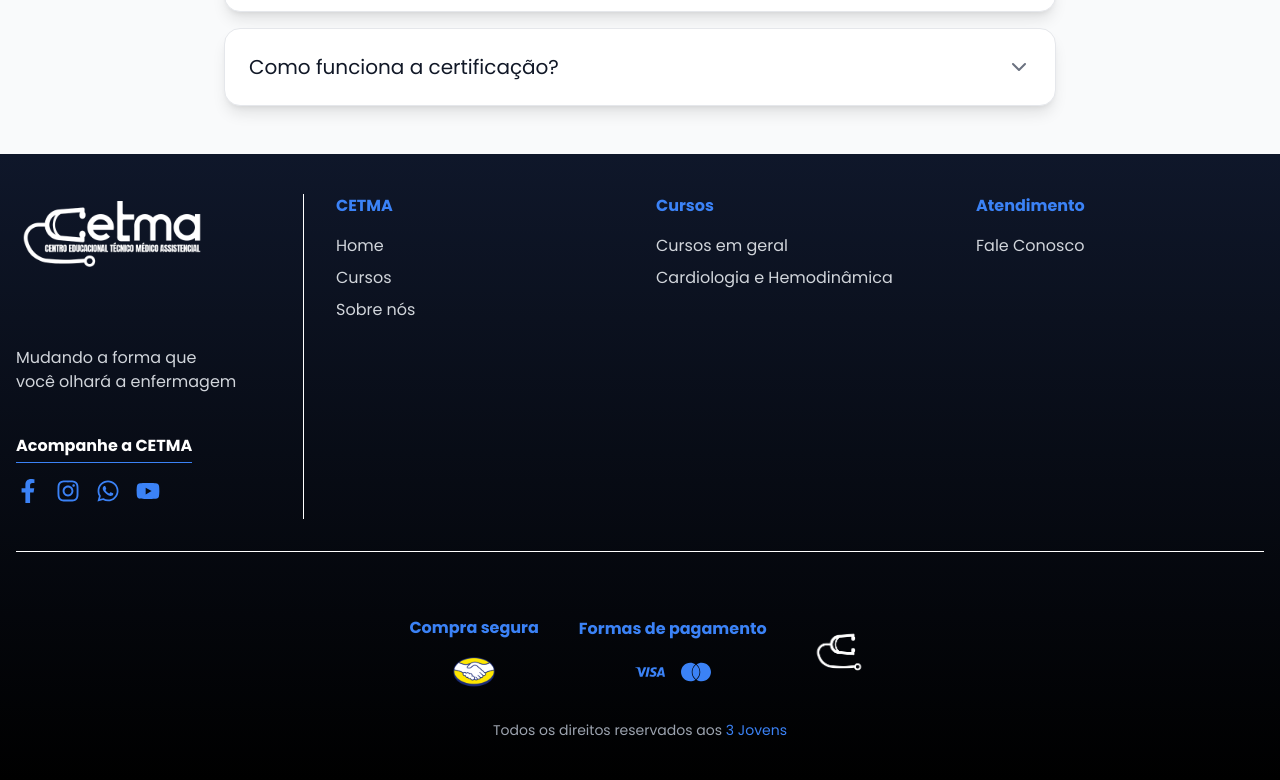
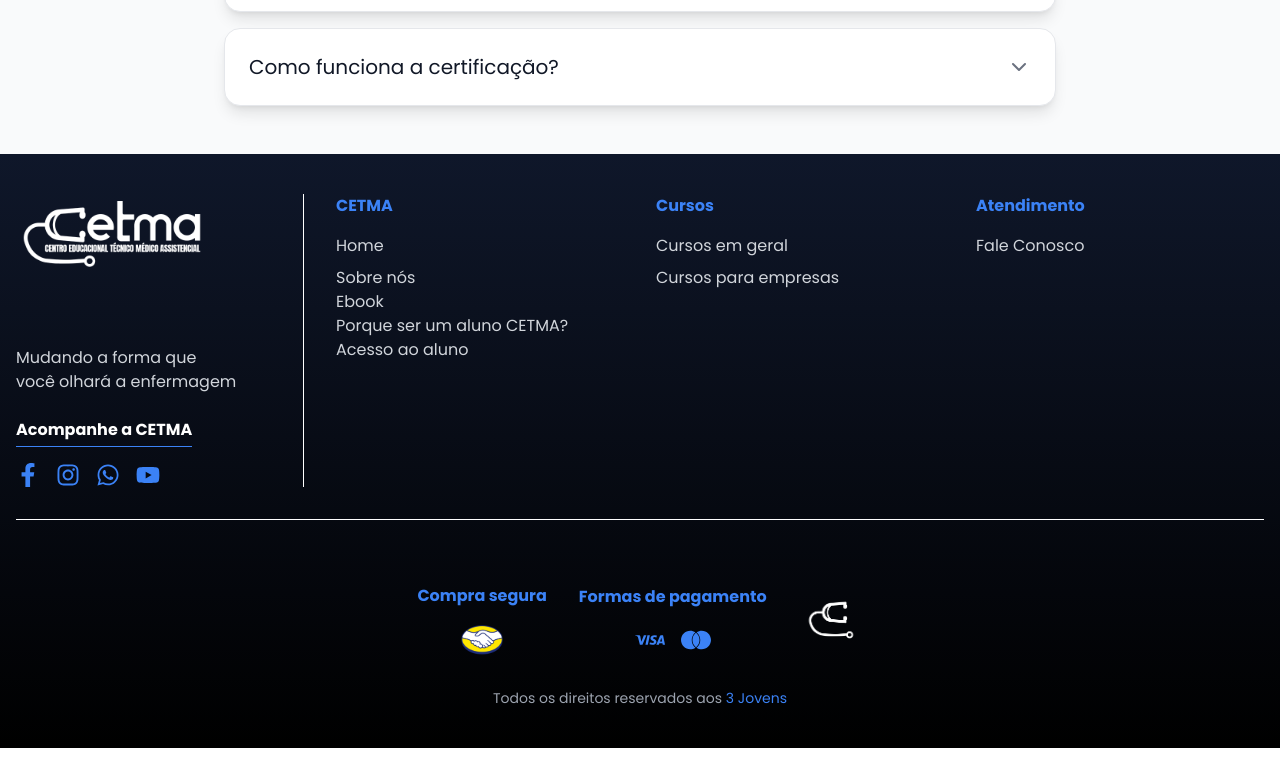
Before and after one commit to IsaiasZaza/cetmafront, a Next.js app: page / in a window 1280 px wide. Shown: the part 3548-4328 px from the top of the page. After the commit the page ends 4296 px from the top, so only its background shows below. Built offline with nearby package versions, Linux system fonts and the light colour scheme; no server answers.

Commit message:
feat: imagem

```diff
--- a/src/app/layout.js
+++ b/src/app/layout.js
@@ -8,8 +8,8 @@ const poppins = Poppins({
 });
 
 export const metadata = {
-  title: "Cetma",
-  description: "CETMA",
+  title: "Cetma Educacional",
+  description: "A CETMA Educacional nasceu de um sonho. Um sonho que começou com a trajetória de um enfermeiro dedicado, com mais de 15 anos de experiência na área da saúde, que vivenciou os desafios e as demandas do dia a dia em grandes hospitais. Além de sua vivência prática como enfermeiro, ele atuou como professor e coordenador em renomadas instituições de ensino do Distrito Federal, o que lhe permitiu entender, de forma ampla, as lacunas e as oportunidades para transformar a formação dos profissionais de saúde.",
 };
 
 export default function RootLayout({ children }) {
--- a/src/components/Footer.jsx
+++ b/src/components/Footer.jsx
@@ -1,5 +1,5 @@
 import { FaFacebookF, FaInstagram, FaWhatsapp, FaYoutube } from "react-icons/fa";
-import { SiVisa, SiMastercard, SiElo } from "react-icons/si";
+import { SiVisa, SiMastercard } from "react-icons/si";
 import FAQ from "./Faq"; // Importando o componente FAQ
 
 const Footer = () => {
@@ -14,16 +14,20 @@ const Footer = () => {
           {/* Seção principal */}
           <div className="grid grid-cols-1 sm:grid-cols-2 md:grid-cols-4 gap-8 border-b border-white pb-8">
             {/* Logo e slogan */}
-            <div className="flex flex-col items-center lg:border-r md:border-r hidden:border-r md:items-start border-b sm:border-b-0 border-white md:col-span-1">
-              <img src="/logo_branca.png" alt="CETMA Logo" className="h-48 w-48 -mt-14 mb-4" />
+            <div className="flex flex-col items-center md:items-start border-b sm:border-b-0 md:border-r border-white">
+              <img
+                src="/logo_branca.png"
+                alt="CETMA Logo"
+                className="h-48 w-48 -mt-14 mb-4"
+              />
               <p className="text-gray-300 text-center md:text-left">
                 Mudando a forma que <br /> você olhará a enfermagem
               </p>
-              <div className="mt-6 md:mt-10 ">
+              <div className="mt-6">
                 <h4 className="text-white font-bold border-b pb-1 border-blue-500 mb-4 text-center md:text-left">
                   Acompanhe a CETMA
                 </h4>
-                <div className="flex justify-center md:justify-start mb-4 gap-4">
+                <div className="flex justify-center md:justify-start gap-4">
                   <a href="#" className="text-blue-500 hover:text-white text-2xl">
                     <FaFacebookF />
                   </a>
@@ -49,14 +53,24 @@ const Footer = () => {
                     Home
                   </a>
                 </li>
-                <li className="mb-2">
-                  <a href="/meusCursos" className="text-gray-300 hover:text-white">
-                    Cursos
+                <li>
+                  <a href="/sobre" className="text-gray-300 hover:text-white">
+                    Sobre nós
                   </a>
                 </li>
                 <li>
-                  <a href="/sobre" className="text-gray-300 hover:text-white">
-                    Sobre nós
+                  <a href="/Ebook" className="text-gray-300 hover:text-white">
+                    Ebook
+                  </a>
+                </li>
+                <li>
+                  <a href="/beneficios" className="text-gray-300 hover:text-white">
+                    Porque ser um aluno CETMA?
+                  </a>
+                </li>
+                <li>
+                  <a href="/login" className="text-gray-300 hover:text-white">
+                    Acesso ao aluno
                   </a>
                 </li>
               </ul>
@@ -72,8 +86,8 @@ const Footer = () => {
                   </a>
                 </li>
                 <li>
-                  <a href="/cardiologia" className="text-gray-300 hover:text-white">
-                    Cardiologia e Hemodinâmica
+                  <a href="/CursosEmpresa" className="text-gray-300 hover:text-white mb-2">
+                    Cursos para empresas
                   </a>
                 </li>
               </ul>
@@ -93,15 +107,15 @@ const Footer = () => {
           </div>
 
           {/* Informações adicionais */}
-          <div className="flex flex-col sm:flex-row justify-center items-center mt-8 pt-8">
+          <div className="flex flex-col sm:flex-row justify-center items-center mt-8 pt-8 gap-8">
             {/* Compra segura */}
-            <div className="flex flex-col sm:mr-10 items-center mb-6 sm:mb-0">
+            <div className="flex flex-col items-center">
               <h4 className="text-blue-500 font-bold mb-4">Compra segura</h4>
               <img src="/mercado.png" alt="Compra Segura" className="h-8" />
             </div>
 
             {/* Formas de Pagamento */}
-            <div className="flex flex-col sm:mr-10 items-center mb-6 sm:mb-0">
+            <div className="flex flex-col items-center">
               <h4 className="text-blue-500 font-bold mb-4">Formas de pagamento</h4>
               <div className="flex gap-4">
                 <SiVisa className="text-blue-500 text-3xl" />
@@ -117,7 +131,7 @@ const Footer = () => {
 
           {/* Direitos reservados */}
           <div className="mt-8 text-center text-gray-400 text-sm">
-            Todos os direitos reservados aos <a className="text-blue-500">3 Jovens</a>
+            Todos os direitos reservados aos <a href="#" className="text-blue-500">3 Jovens</a>
           </div>
         </div>
       </footer>
--- a/src/components/MeusCursos.jsx
+++ b/src/components/MeusCursos.jsx
@@ -96,28 +96,37 @@ const HomePage = () => {
                         {courses.map((course, index) => (
                             <SwiperSlide
                                 key={index}
-                                className="flex flex-col justify-between border rounded-xl p-6 text-center shadow-lg hover:shadow-xl hover:-translate-y-2 transition transform duration-300 h-[400px] bg-gradient-to-b from-blue-400 via-blue-500 to-blue-600"
+                                className="relative flex flex-col justify-between border rounded-xl shadow-lg hover:shadow-xl hover:-translate-y-2 transition transform duration-300 h-[400px]"
+                                style={{
+                                    backgroundImage: `url(${course.coverImage || "/default-image.jpg"})`,
+                                    backgroundSize: 'cover',
+                                    backgroundPosition: 'center',
+                                    height: '400px',
+                                }}
                             >
-                                <div className="flex flex-col flex-grow h-[250px]">
+                                {/* Camada de overlay para melhorar a legibilidade do conteúdo */}
+                                <div className="absolute inset-0 bg-black opacity-40 rounded-xl"></div>
+
+                                {/* Conteúdo do card posicionado sobre a imagem */}
+                                <div className="relative z-10 flex flex-col justify-between p-6 text-center h-full">
+                                    <div>
                                         <h4 className="text-2xl text-white mb-2">
                                             {course.title}
                                         </h4>
-                                    <p className="text-lg mt-2 text-white/90 flex-grow line-clamp-3">
+                                        <p className="text-lg mt-2 text-white/90 line-clamp-3">
                                             {course.description}
                                         </p>
                                     </div>
-                                <div className="mt-4">
                                     <button
                                         className="bg-white text-blue-600 py-3 px-6 rounded-lg shadow hover:bg-blue-500 hover:text-white hover:shadow-lg hover:scale-105 transition duration-300 ease-in-out"
                                         onClick={() => handleRedirect(`/cursosAluno/${course.id}`)}
                                     >
-
                                         Saiba mais sobre
                                     </button>
-
                                 </div>
                             </SwiperSlide>
                         ))}
+
                     </Swiper>
                 )}
             </div>
```
Also changed, not shown: public/back.png (added). Lines whose indentation alone changed are shown as unchanged.
